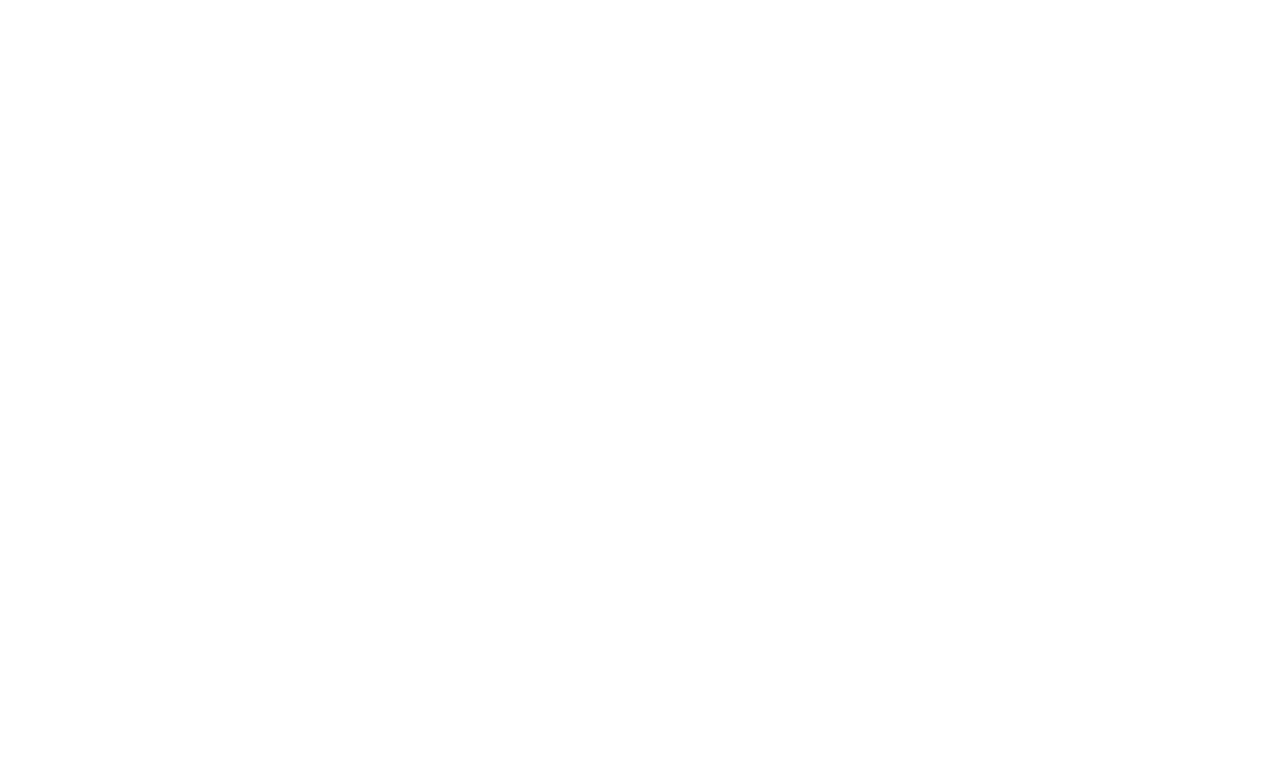
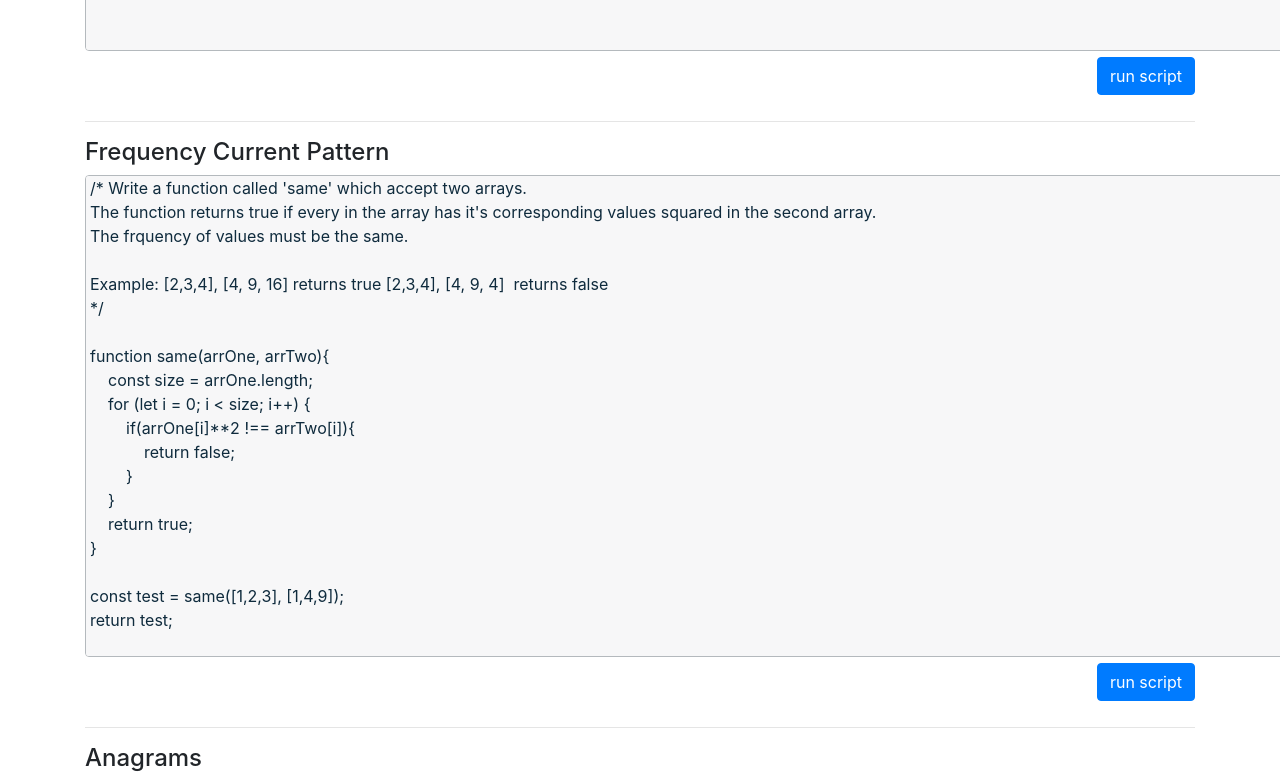
Before and after one commit to valdal14/Algorithms, a React (Create React App) app in the folder js-algos/: page / in a window 1280 px wide. Shown: the part 1600-2379 px from the top of the page. Before the commit the page ends 1306 px from the top, so only its background shows below. Built offline with nearby package versions, Linux system fonts and the light colour scheme.

Commit message:
Implemented a new features on the Code Component to run js snippets

```diff
--- a/js-algos/src/App.js
+++ b/js-algos/src/App.js
@@ -7,6 +7,8 @@
 import Code from './components/Sections/Code';
 // Code samples
 import firstExample from './components/CodeSnippets/1-FirstExample';
+import frequencyCurrentPattern from './components/CodeSnippets/2-FrequencyCounterPattern';
+import anagrams from './components/CodeSnippets/3-Anagrams';
 
 function App() {
 
@@ -17,6 +19,20 @@
       url: 'charsCountExample',
       codeId: 'c0',
       codeRes: 'cs0'
+    },
+    {
+      id: 1,
+      title: 'Frequency Current Pattern',
+      url: 'frequencyCurrentPattern',
+      codeId: 'c1',
+      codeRes: 'cs1'
+    },
+    {
+      id: 2,
+      title: 'Anagrams',
+      url: 'anagrams',
+      codeId: 'c2',
+      codeRes: 'cs2'
     }
   ]);
 
@@ -27,8 +43,11 @@
       <Agenda agendaTopics={sections} />
       <hr />
       <div className='container'>
-        <Code codeId={sections[0].codeId} resId={sections[0].codeRes} sectionUrl={sections[0].url} title={sections[0].title} exampleOne={firstExample} size={30} />
+        <Code codeId={sections[0].codeId} resId={sections[0].codeRes} sectionUrl={sections[0].url} title={sections[0].title} exampleOne={firstExample} size={46} />
         <hr />
+        <Code codeId={sections[1].codeId} resId={sections[1].codeRes} sectionUrl={sections[1].url} title={sections[1].title} exampleOne={frequencyCurrentPattern} size={20} />
+        <hr />
+        <Code codeId={sections[2].codeId} resId={sections[2].codeRes} sectionUrl={sections[2].url} title={sections[2].title} exampleOne={anagrams} size={26} />
       </div>
     </div>
   );
--- /dev/null
+++ b/js-algos/src/components/CodeSnippets/2-FrequencyCounterPattern.js
@@ -0,0 +1,35 @@
+// function same(arrOne, arrTwo){
+//     const size = arrOne.length;
+//     for (let i = 0; i < size; i++) {
+//         if(arrOne[i]**2 !== arrTwo[i]){
+//             return false;
+//         }
+//     }
+//     return true;
+// }
+
+// const test = same([1,2,3], [1,4,9]);
+// console.log(test);
+
+const FrequencyCounterPattern = `/* Write a function called 'same' which accept two arrays.
+The function returns true if every in the array has it's corresponding values squared in the second array.
+The frquency of values must be the same.
+
+Example: [2,3,4], [4, 9, 16] returns true [2,3,4], [4, 9, 4]  returns false
+*/
+
+function same(arrOne, arrTwo){
+    const size = arrOne.length;
+    for (let i = 0; i < size; i++) {
+        if(arrOne[i]**2 !== arrTwo[i]){
+            return false;
+        }
+    }
+    return true;
+}
+
+const test = same([1,2,3], [1,4,9]);
+return test;
+`;
+
+export default FrequencyCounterPattern;
--- /dev/null
+++ b/js-algos/src/components/CodeSnippets/3-Anagrams.js
@@ -0,0 +1,57 @@
+// /*
+//     Given two strings write a function to determine whether the second is an anagram of the first one.
+//     Return true if it is or false if it is not.
+
+//     Example: 'cinema', 'iceman' return true
+// */
+
+// function anagram(strOne, strTwo){
+//     if(strOne.length !== strTwo.length){
+//         return false;
+//     }
+
+//     const first = strOne.split('').sort();
+//     const second = strTwo.split('').sort();
+
+//     for (let i = 0; i < first.length; i++) {
+//         if(first[i] !== second[i]){
+//             return false;
+//         }
+//     }
+
+//     return true;
+// }
+
+// const test = anagram('cinema', 'iceman');
+// return test;
+
+const Anagrams = `/*
+Given two strings write a function to determine whether the second is an anagram of the first one.
+Return true if it is or false if it is not.
+
+Example: 'cinema', 'iceman' return true
+*/
+
+function anagram(strOne, strTwo){
+    if(strOne.length !== strTwo.length){
+        return false;
+    }
+
+    const first = strOne.split('').sort();
+    const second = strTwo.split('').sort();
+
+    for (let i = 0; i < first.length; i++) {
+        if(first[i] !== second[i]){
+            return false;
+        }
+    }
+
+    return true;
+}
+
+const test = anagram('cinema', 'iceman');
+return test;
+
+`;
+
+export default Anagrams;
```
